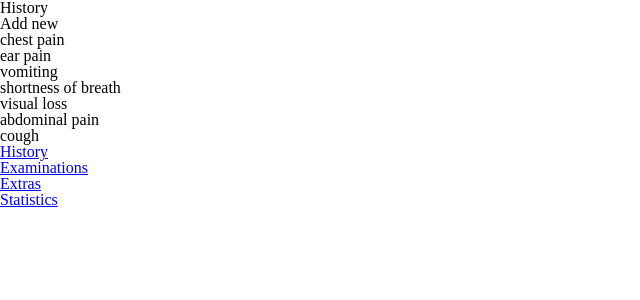
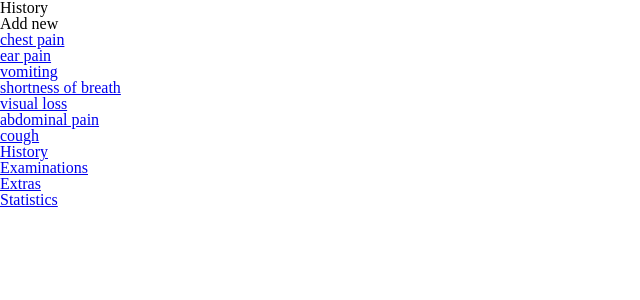
Before and after one commit to fac-14/OSCEBossKey, a React (Vite) app: page /history in a window 1280 px wide. Shown: the top 300 px of the page, without its empty margins (0-640 px from the left). Built offline with nearby package versions, Linux system fonts and the light colour scheme; a web font is replaced by a local one.

Commit message:
add links to stations that render station cases, Relates #88

```diff
--- a/src/components/History.js
+++ b/src/components/History.js
@@ -2,6 +2,7 @@
 import React from "react";
 import { withRouter } from "react-router";
 import PropTypes from "prop-types";
+import { Link } from "react-router-dom";
 
 import dummyData from "../dummy-data.json";
 
@@ -16,7 +17,9 @@ class History extends React.Component {
 
   render() {
     const stationElements = this.state.stations.map((element, index) => (
-      <div key={index}>{element.stationName}</div>
+      <Link key={index} to={`/history/${element.stationName}`}>
+        <div key={index}>{element.stationName}</div>
+      </Link>
     ));
     return (
       <React.Fragment>
--- a/src/components/Navbar.js
+++ b/src/components/Navbar.js
@@ -5,7 +5,7 @@ const Navbar = () => (
   <div>
     <ul>
       <li>
-        <Link to="/">History</Link>
+        <Link to="/history">History</Link>
       </li>
       <li>
         <Link to="/examinations">Examinations</Link>
```
